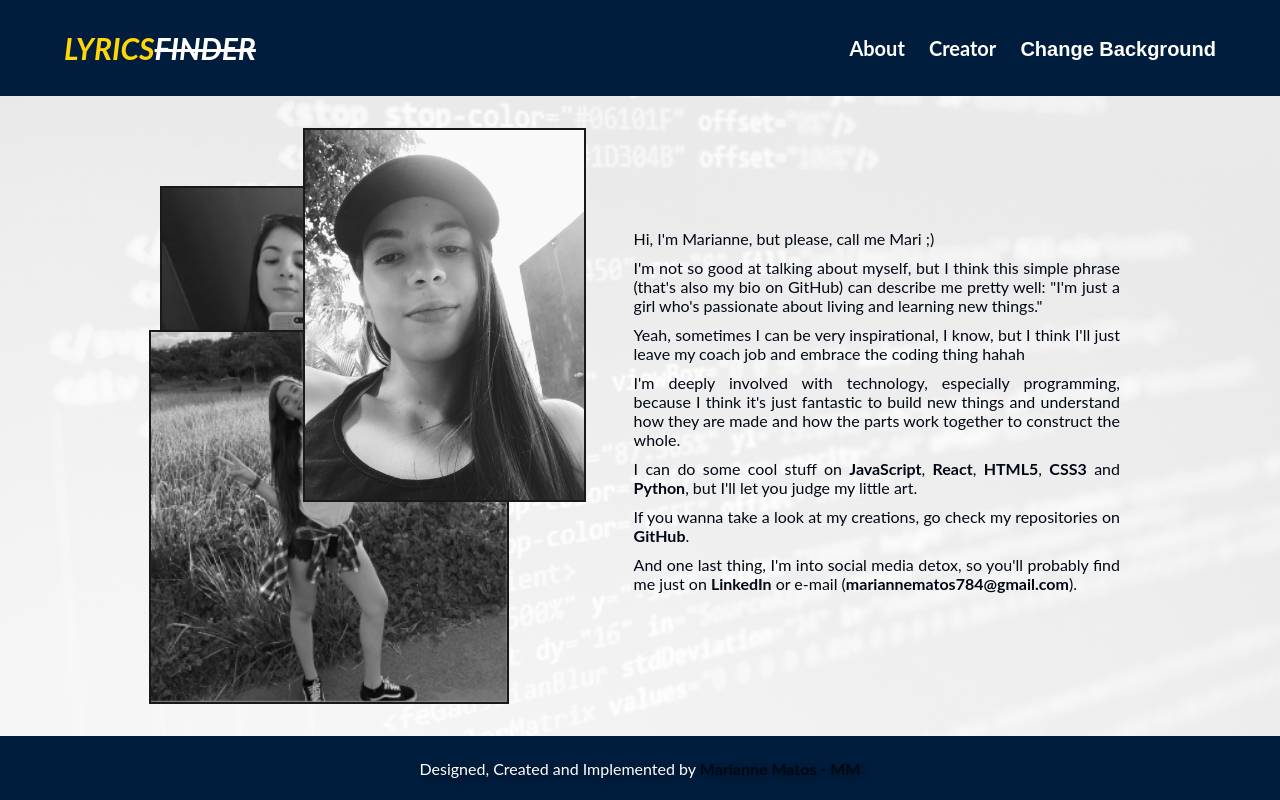
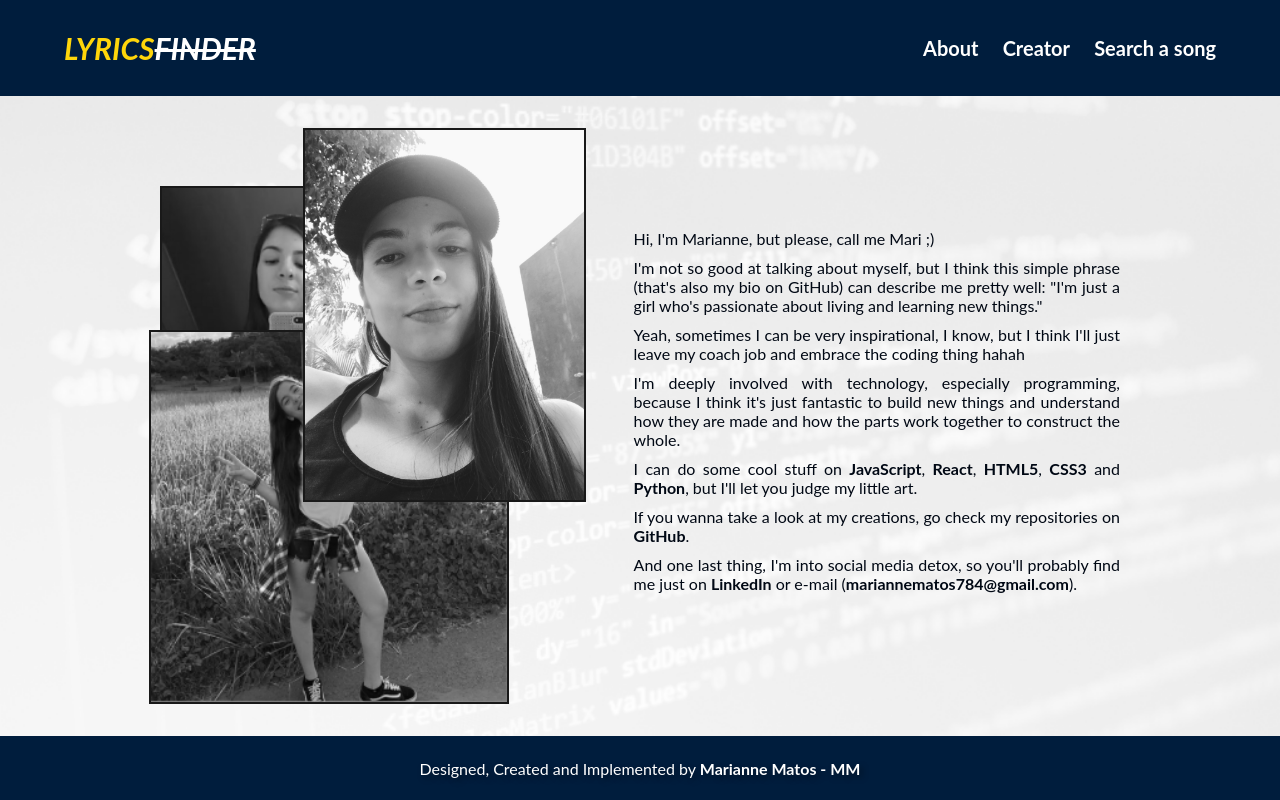
Before and after one commit to MariMatos2112/Lyrics_Finder, a Flask app: page /creator in a window 1280 px wide. Run offline with Flask 2, Linux system fonts and the light colour scheme.

Commit message:
footer and navbar fixed

```diff
--- a/static/css/base.css
+++ b/static/css/base.css
@@ -23,6 +23,8 @@ nav {
   font-style: italic;
   text-transform: uppercase;
   cursor: default;
+  text-decoration: none;
+  cursor: pointer;
 }
 
 #logo span:first-of-type {
@@ -80,11 +82,12 @@ footer:hover {
   font-weight: 700;
 }
 
-footer a {
+footer .creatorLink {
   color: #fff;
   text-decoration: none;
 }
 
-footer a:hover {
+footer .creatorLink:hover {
   text-decoration: underline;
+  color: #fff;
 }
--- a/templates/base.html
+++ b/templates/base.html
@@ -10,16 +10,16 @@
 
   <body>
     <nav>
-      <span id="logo">
+      <a id="logo" href="/">
         <span>Lyrics</span><span>Finder</span>
-      </span>
+      </a>
       <div>
         <a href="#">About</a>
         <a href="/creator">Creator</a>
     {% block body %} {% endblock %}
     </div>
     <footer>
-        <p>Designed, Created and Implemented by <a href="#">Marianne Matos - MM</a></p>
+        <p>Designed, Created and Implemented by <a href="/creator" class="creatorLink">Marianne Matos - MM</a></p>
     </footer>
 
     <script src="{{ url_for('static', filename='js/scripts.js') }}"></script>
--- a/templates/creator.html
+++ b/templates/creator.html
@@ -6,7 +6,7 @@
 {% endblock %}
 
 {% block body %}
-    <button id="changeBg">Change Background</button>
+    <a href="/" id="searchAgain">Search a song</a>
   </div>
 </nav>
 
```
